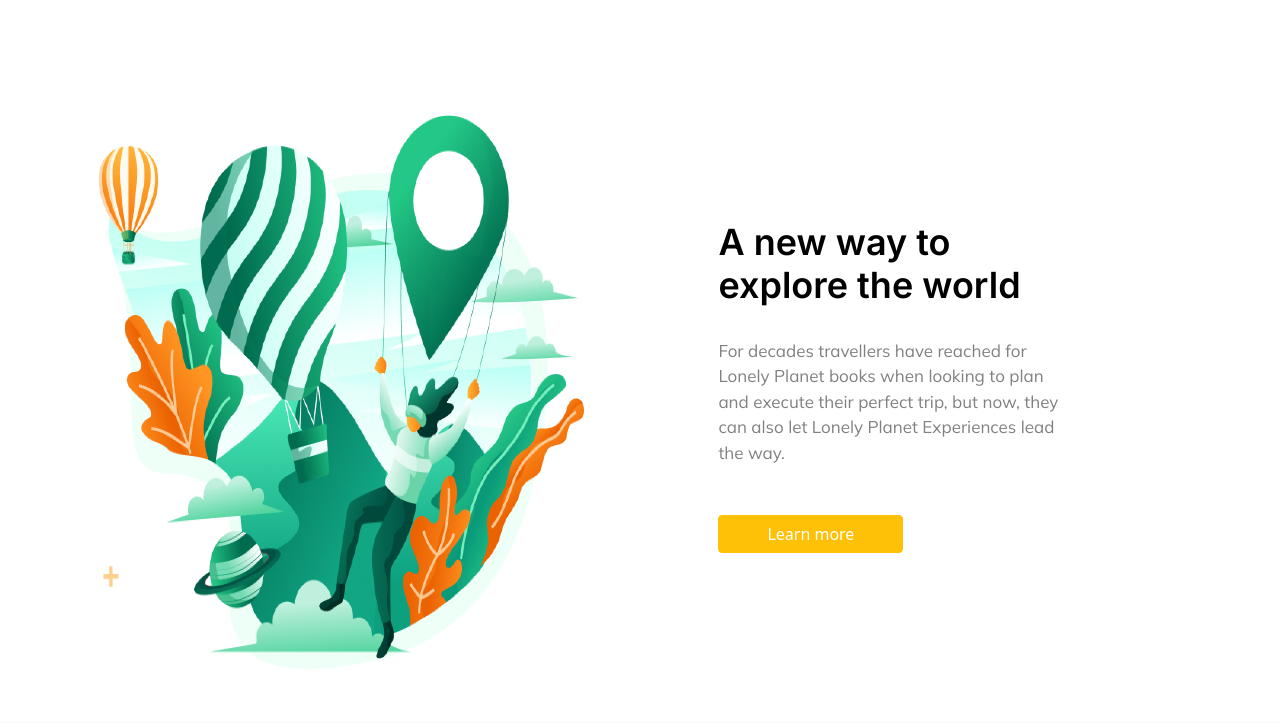
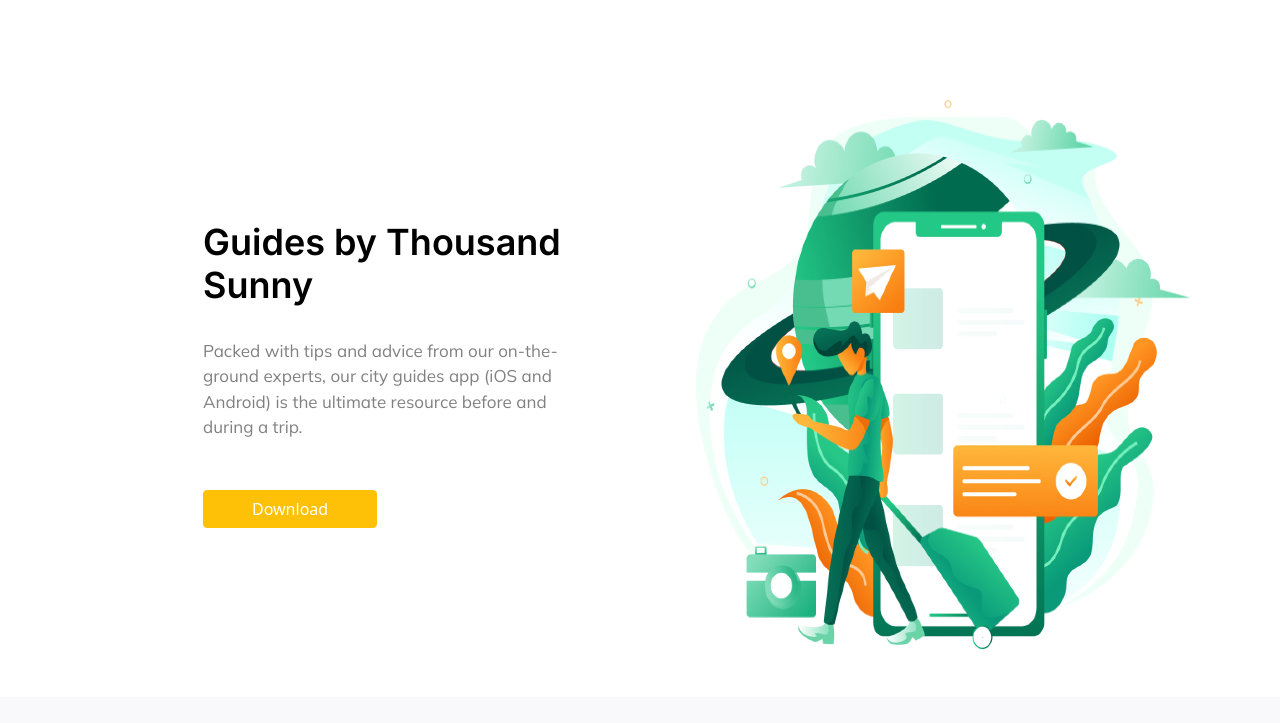
Before and after one commit to phoenix-520/Website-Bootstrap5, a plain HTML site: page index.html in a window 1280 px wide. Shown: the part 2047-2770 px from the top of the page. Drawn offline with nearby package versions, Linux system fonts and the light colour scheme.

Commit message:
changed a topic

```diff
--- a/index.html
+++ b/index.html
@@ -157,14 +157,14 @@
         <section id="inform">
             <div class="container">
                 <div class="inform__inner">
-                    <img class="inform__img" src="src/Section2.png" alt="imgsection2">
                     <div class="card inform__card">
                         <div class="card-body">
-                            <h5 class="card-title">A new way to explore the world</h5>
-                            <p class="card-text">For decades travellers have reached for Lonely Planet books when looking to plan and execute their perfect trip, but now, they can also let Lonely Planet Experiences lead the way.</p>
-                            <a href="#" class="btn btn-warning px-5 text-white">Learn more</a>
+                            <h5 class="card-title">Guides by Thousand Sunny</h5>
+                            <p class="card-text">Packed with tips and advice from our on-the-ground experts, our city guides app (iOS and Android) is the ultimate resource before and during a trip.</p>
+                            <a href="#" class="btn btn-warning px-5 text-white">Download</a>
                         </div>
                     </div>
+                    <img class="inform__img" src="src/Thousand-04.png" alt="imgsection4">
                 </div>
             </div>
 
```
Also changed, not shown: src/Thousand-04.png (added).
